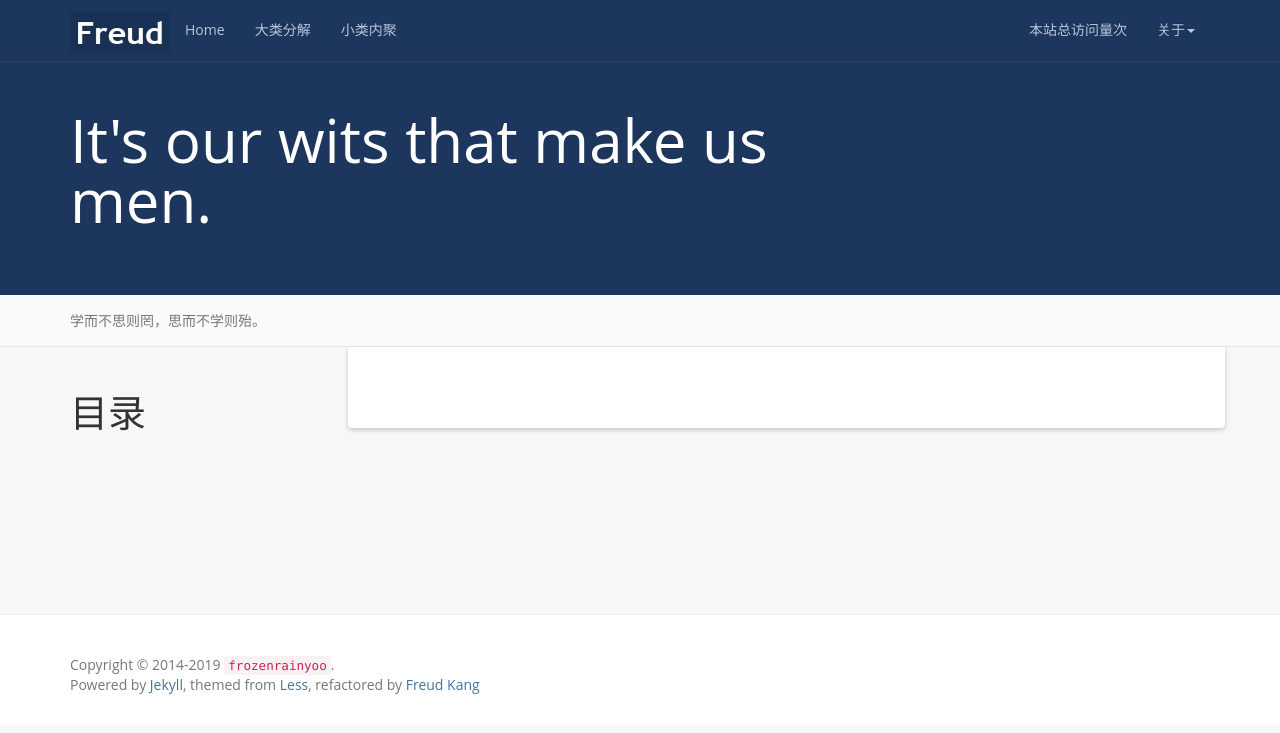
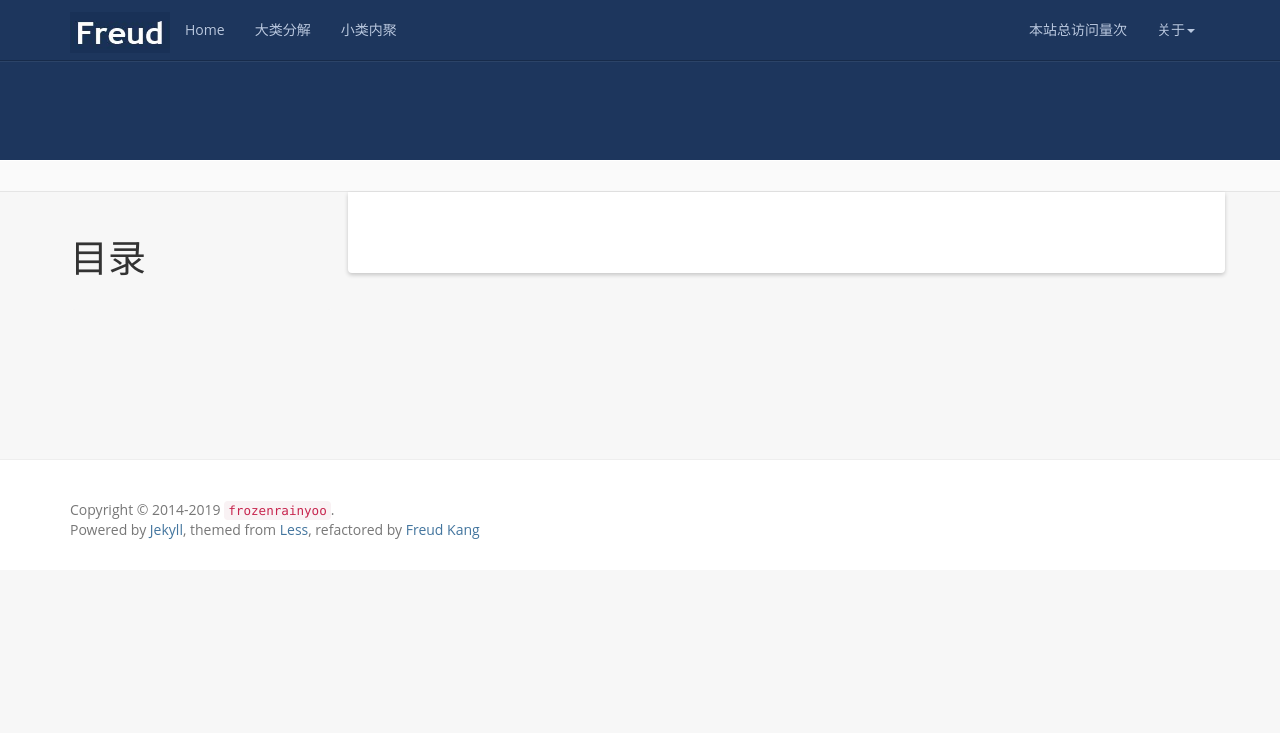
Before and after one commit to frozenrainyoo/frozenrainyoo.github.com, a Jekyll site: the page built from tag/index.html, in a window 1280 px wide. Shown: the top 733 px of the page. Built offline with Jekyll 4.4.1, drawn with Linux system fonts in a browser that asks for light colours; comment, search, counter and statistics services are not loaded.

Commit message:
edit config

```diff
--- a/_config.yml
+++ b/_config.yml
@@ -5,11 +5,11 @@ author: frozenrainyoo
 url: https://frozenrainyoo.github.io/
 resume_site: https://frozenrainyoo.github.io/
 github: https://github.com/frozenrainyoo
-baseurl: "/LessOrMore"
-description: Actually, less is more!
-meta_description: 康志华;个人博客;学而不思则罔;思而不学则殆;生命不止;折腾不休
-motto: It's our wits that make us men.
-banner: 学而不思则罔，思而不学则殆。
+baseurl: ""
+description:
+meta_description:
+motto:
+banner:
 
 #permalink: /:categories/:year/:month/:day/:title/
 permalink: /:year/:month/:day/:title/
```
